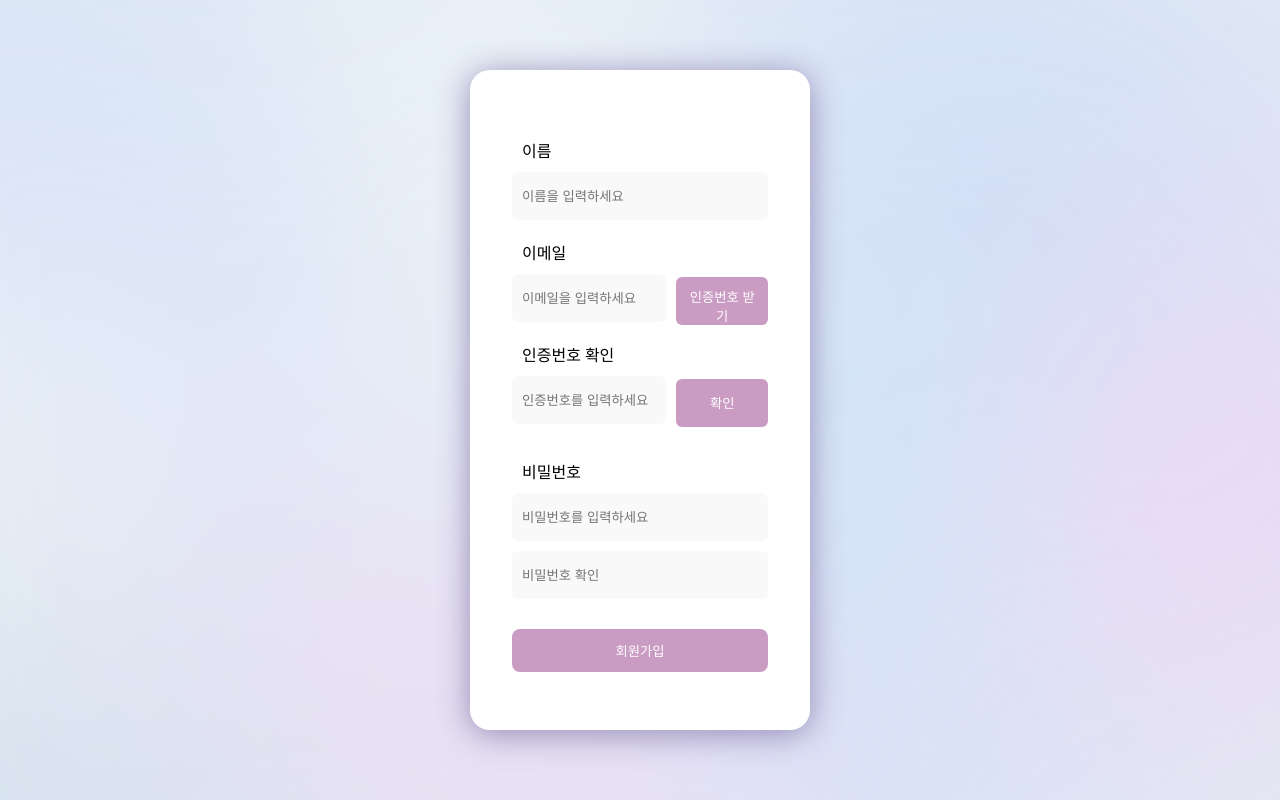
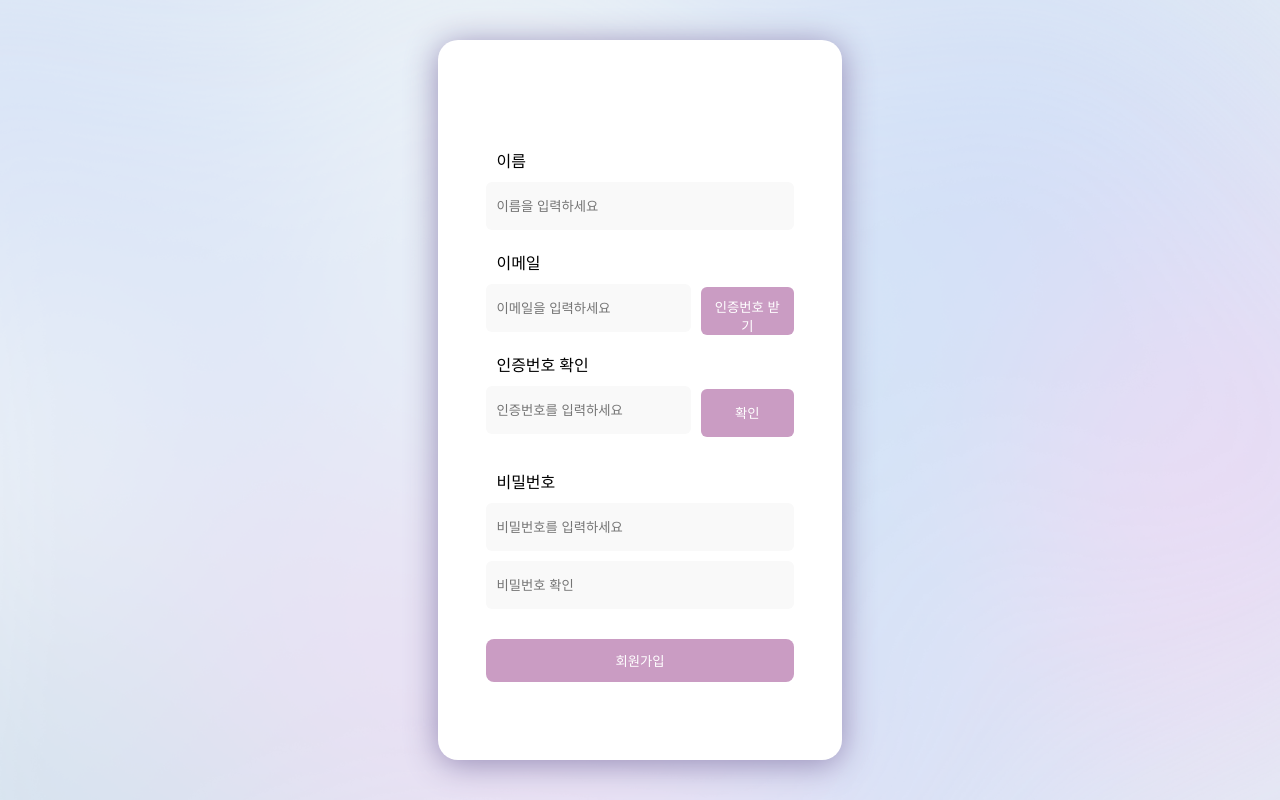
Before and after one commit to SonIRang/SonIRang_frontend, a React (Create React App) app: page /signup in a window 1280 px wide. Built offline with nearby package versions, Linux system fonts and the light colour scheme.

Commit message:
UI수정

```diff
--- a/src/pages/SignupPage.js
+++ b/src/pages/SignupPage.js
@@ -81,8 +81,9 @@ function SignupPage() {
       return;
     }
 
+    // 불일치 시 에러 표시
     if (password !== confirmPassword) {
-      setShowError("비밀번호가 일치하지 않습니다."); // 불일치 시 에러 표시
+      setShowError("비밀번호가 일치하지 않습니다.");
       return;
     }
 
@@ -99,8 +100,6 @@ function SignupPage() {
       console.log("발급된 userid:", newUserId);
 
       alert("회원가입 완료!");
-      // 필요하면 상태에 저장하거나, 로컬스토리지에 저장하거나 처리 가능
-
       navigate("/login"); // 로그인 페이지로 이동
     } catch (err) {
       console.error(err);
@@ -200,12 +199,12 @@ const BackgroundDiv = styled.div`
 `;
 
 const SignupContainer = styled.div`
-  width: 25%;
+  width: 30%;
   height: 80%;
   background-color: #ffffff;
   border-radius: 20px;
   box-shadow: 0 4px 32.6px rgba(149, 138, 181, 1);
-  padding: 10px;
+  padding: 40px 10px;
   display: flex;
   flex-direction: column;
   justify-content: center;
@@ -213,8 +212,10 @@ const SignupContainer = styled.div`
 `;
 
 const FormContainer = styled.div`
-  width: 20vw;
-  height: 55vh;
+  width: 80%;
+  height: 70%;
+  margin-top: 20px;
+  margin-top: 20px;
   display: flex;
   flex-direction: column;
   justify-content: center;
@@ -225,7 +226,7 @@ const Label = styled.label`
 `;
 
 const Input = styled.input`
-  width: calc(60%);
+  width: calc(68%);
   height: 48px;
   padding: 0 10px;
   margin-bottom: 5px;
```
